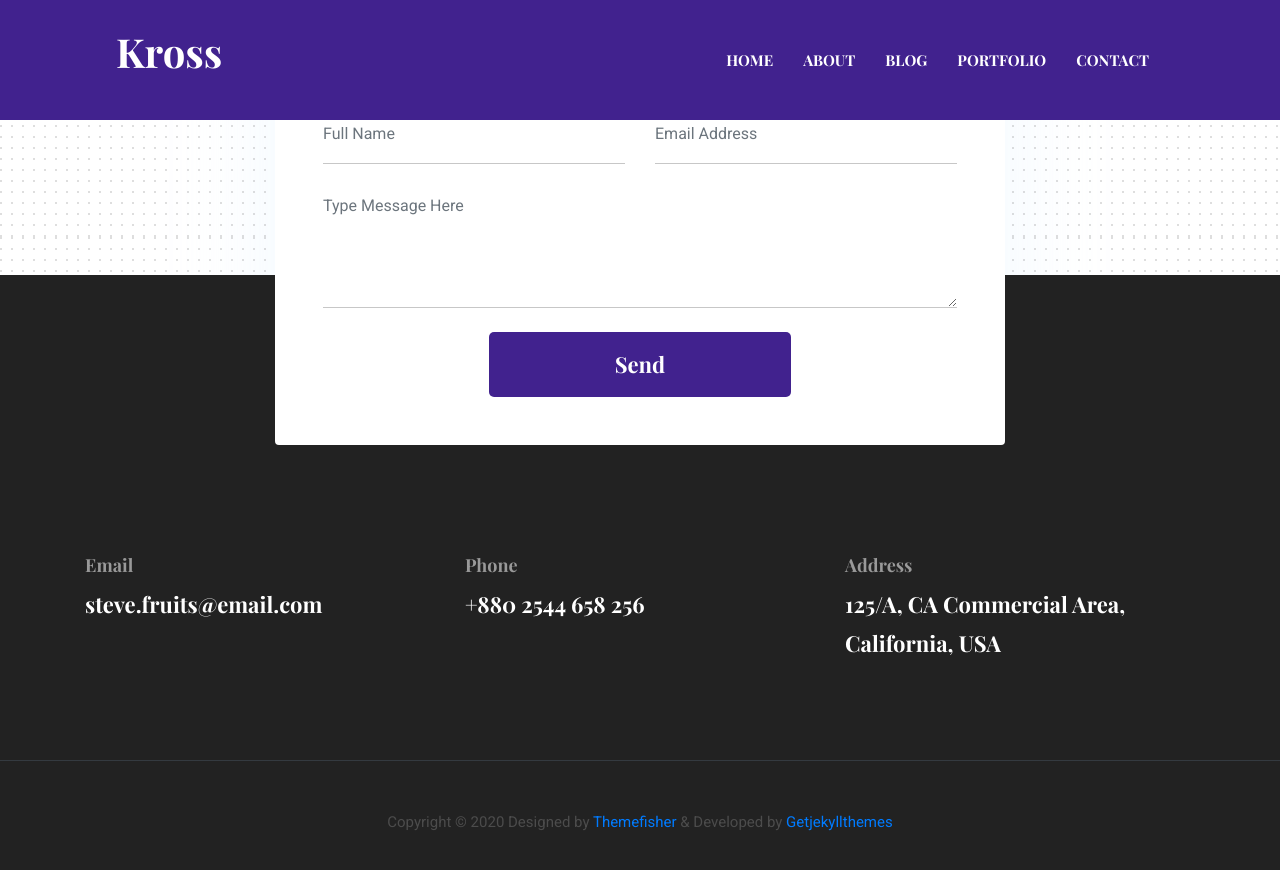
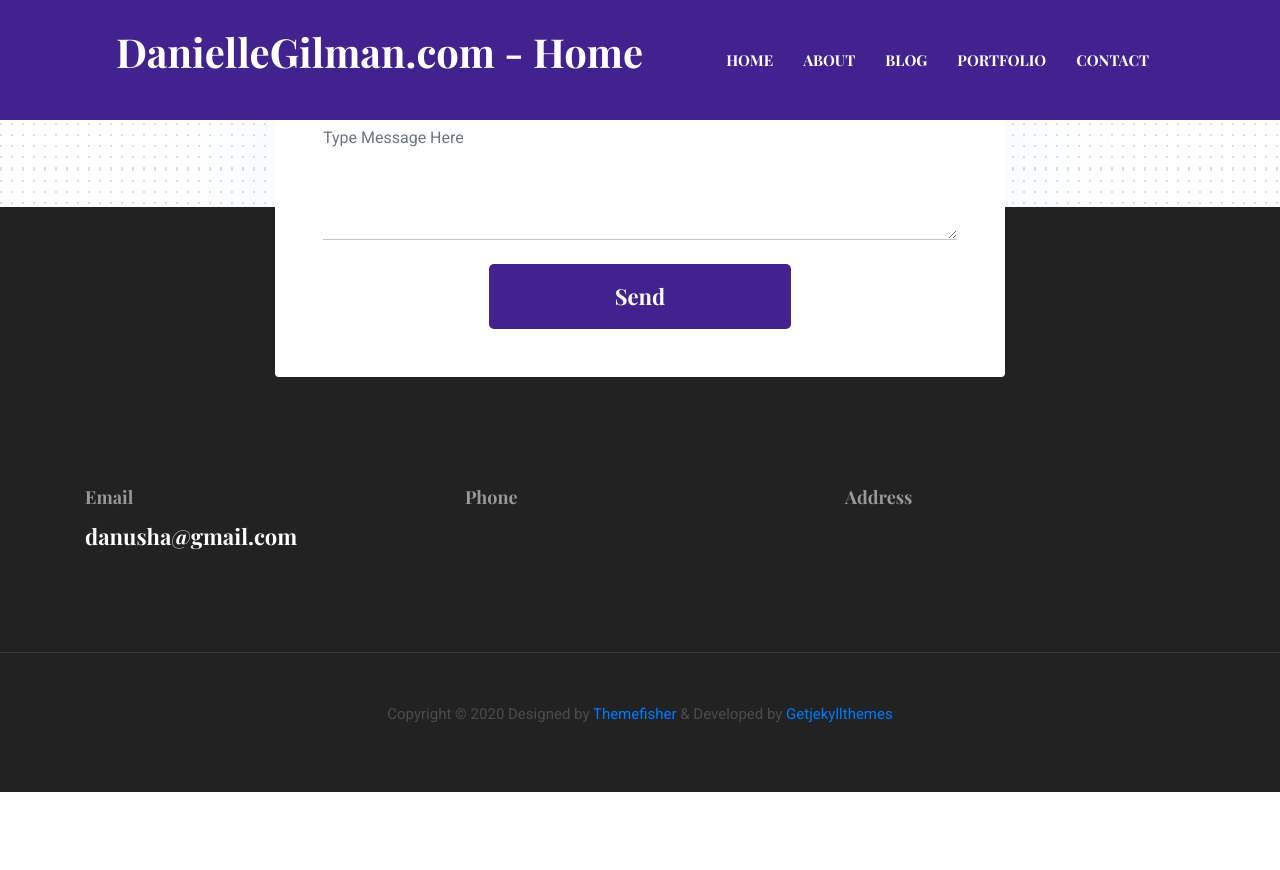
Before and after one commit to danusha/daniellegilman.com, a Jekyll site: the page built from index.html, in a window 1280 px wide and 900 px high, scrolled down 6590 px. Shown: the top 870 px of the window. Built offline with Jekyll 4.4.1, drawn with Linux system fonts in a browser that asks for light colours; after the commit the page ends 7382 px from its top, so only the background shows below that; some of the changed text lies outside the part shown.

Commit message:
changing some values in settings

```diff
--- a/_data/settings.yml
+++ b/_data/settings.yml
@@ -1,13 +1,11 @@
 #-------------------------------
 # General Site Settings
 
-title: Kross
+title: DanielleGilman.com - Home
 logo:
-author: themefisher
-description: this is meta description
-email: steve.fruits@email.com
-phone: +880 2544 658 256
-address: 125/A, CA Commercial Area, California, USA
+author: danusha
+description: Danielle Gilman's UX Design Portfolio
+email: danusha@gmail.com
 copyright: Copyright &copy; 2020 Designed by [Themefisher](https://themefisher.com) & Developed by [Getjekyllthemes](https://getjekyllthemes.com)
 
 menu:
@@ -38,12 +36,10 @@
 # Hero Section
 
 hero:
-  hero-title: Hi! I’m <br> Danielle <br> UX designer
+  hero-title: Hi! I’m <br> Danielle <br> UX Designer
 
 social:
-- {icon: "ti-facebook", link: "#"}
-- {icon: "ti-instagram", link: "#"}
-- {icon: "ti-dribbble", link: "#"}
+- {icon: "ti-linkedin", link: "#"}
 - {icon: "ti-twitter", link: "#"}
 
 
```
